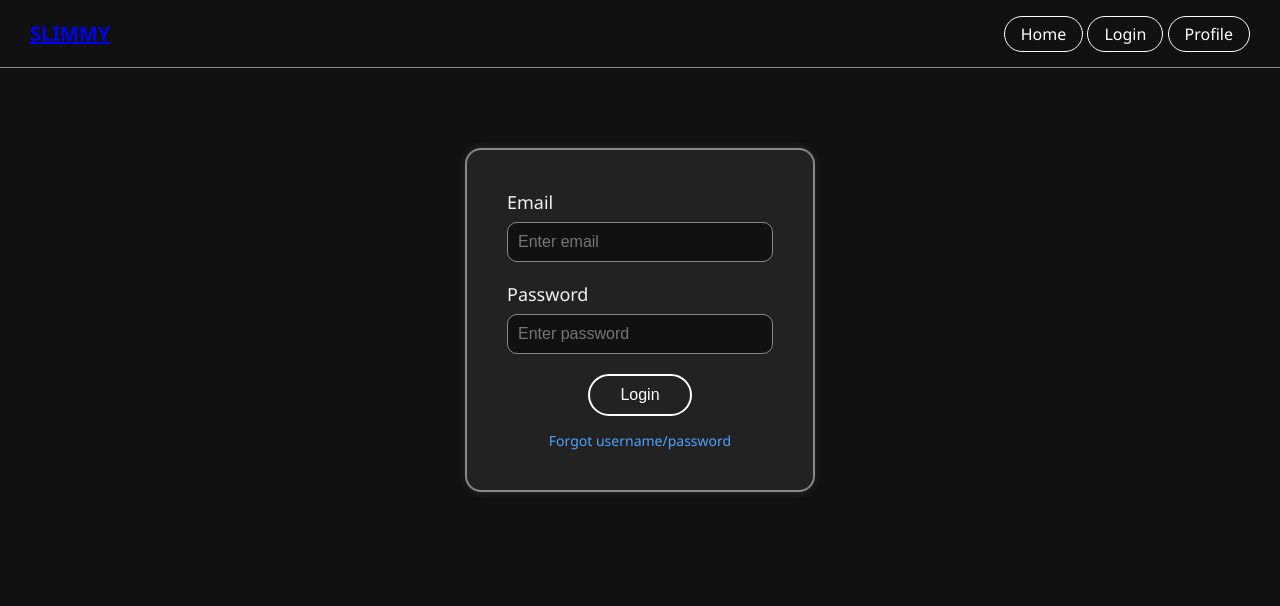
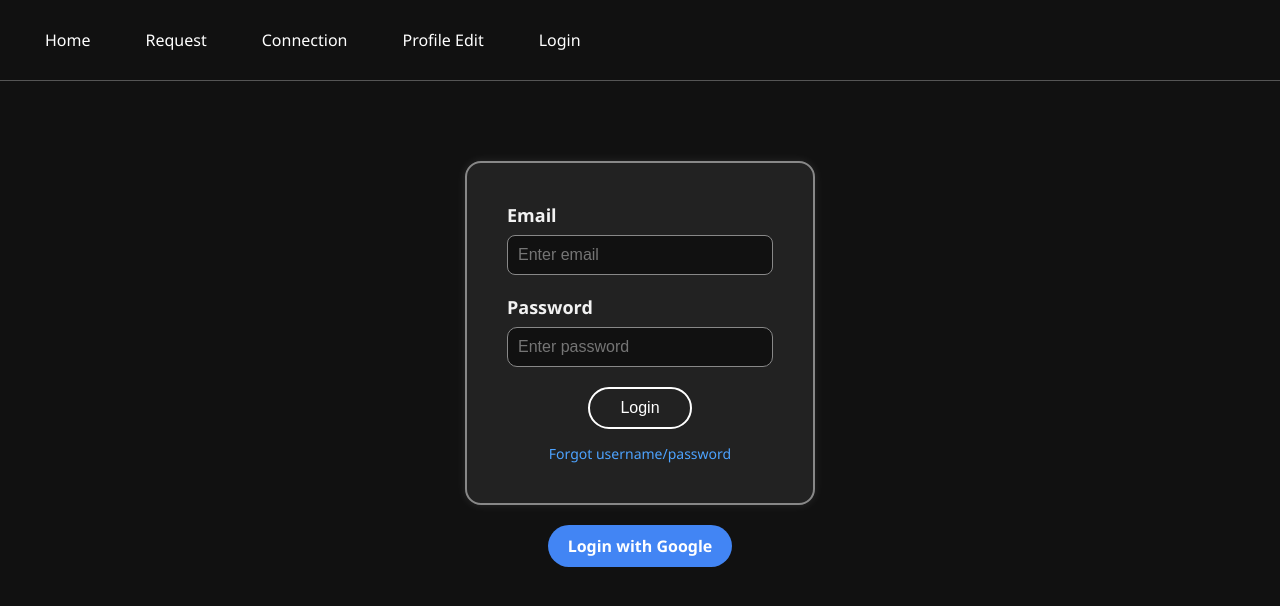
Before and after one commit to yaksuu007/ODOO_HACKATHON, a Flask app: page / in a window 1280 px wide. Shown: the top 606 px of the page. Run offline with Flask 3, Linux system fonts and the light colour scheme; parts of the project's set-up code (start-up, migrations or seed data) failed here and were passed over.

Commit message:
Update login page(here i not uplode me client_jason file for saftey purpose)

```diff
--- a/app.py
+++ b/app.py
@@ -1,20 +1,27 @@
 from flask import Flask, redirect, url_for, session, render_template
 from flask_dance.contrib.google import make_google_blueprint, google
 import os
+import json
 
 app = Flask(__name__)
-app.secret_key = "super_secret_key"
+app.secret_key = "super_secret_key"  # use secure key in production
 
-# client_secret.json
+# Allow insecure transport for local dev (don't use in production)
 os.environ["OAUTHLIB_INSECURE_TRANSPORT"] = "1"
+
+# === Load Google credentials from client_secret.json ===
+with open("client_secret.json", "r") as f:
+    client_data = json.load(f)["web"]
+
 google_bp = make_google_blueprint(
-    client_secrets_file="client_secret.json",
+    client_id=client_data["client_id"],
+    client_secret=client_data["client_secret"],
     scope=["profile", "email"],
-    redirect_to="profile"
+    redirect_url="/profile"
 )
 app.register_blueprint(google_bp, url_prefix="/login")
 
-
+# === Routes ===
 @app.route("/")
 def home():
     return render_template("login.html")
@@ -38,5 +45,6 @@ def logout():
     return redirect(url_for("home"))
 
 
+# === Run app ===
 if __name__ == "__main__":
     app.run(host="127.0.0.1", port=9000, debug=True)
--- a/static/style/styles.css
+++ b/static/style/styles.css
@@ -1,4 +1,4 @@
-/* Base Reset */
+/* Reset */
 * {
   margin: 0;
   padding: 0;
@@ -16,39 +16,37 @@ body {
 /* Navbar */
 .navbar {
   background-color: #111;
-  color: white;
   padding: 20px 30px;
-  display: flex;
-  justify-content: space-between;
-  align-items: center;
-  border-bottom: 1px solid #888;
+  border-bottom: 1px solid #555;
 }
 
 .navbar-left {
-  font-size: 20px;
-  font-weight: bold;
+  display: flex;
+  gap: 25px;
 }
 
-.navbar-right a {
-  color: white;
+.navbar-left a {
+  color: #fff;
   text-decoration: none;
-  border: 1px solid white;
-  padding: 6px 16px;
+  font-size: 16px;
+  padding: 8px 14px;
+  border: 1px solid transparent;
   border-radius: 20px;
-  font-size: 16px;
+  transition: all 0.3s ease;
 }
 
-.navbar-right a:hover {
+.navbar-left a:hover {
+  border-color: white;
   background-color: white;
   color: #111;
-  transition: 0.3s;
 }
 
-/* Login Box */
+/* Login Page */
 .login-container {
   display: flex;
   justify-content: center;
   align-items: center;
+  flex-direction: column;
   margin-top: 80px;
 }
 
@@ -58,7 +56,7 @@ body {
   border: 2px solid #888;
   border-radius: 16px;
   width: 350px;
-  box-shadow: 0 0 10px rgba(255,255,255,0.1);
+  box-shadow: 0 0 10px rgba(255, 255, 255, 0.1);
 }
 
 .form-group {
@@ -116,4 +114,134 @@ body {
   text-decoration: underline;
 }
 
-/* Profile page styles (already in profile.html inline, optional to move here) */
+/* Google Login */
+.google-login {
+  text-align: center;
+  margin-top: 20px;
+}
+
+.google-btn {
+  display: inline-block;
+  padding: 10px 20px;
+  background-color: #4285F4;
+  color: white;
+  text-decoration: none;
+  border-radius: 25px;
+  font-size: 16px;
+  font-weight: bold;
+  border: none;
+}
+
+.google-btn:hover {
+  background-color: #3367D6;
+  transition: 0.3s ease-in-out;
+}
+
+/* Profile Page Styles */
+.container {
+  background: #222;
+  max-width: 700px;
+  margin: 50px auto;
+  padding: 20px;
+  border-radius: 12px;
+  box-shadow: 0 0 10px rgba(255, 255, 255, 0.05);
+}
+
+.container h2 {
+  text-align: center;
+  margin-bottom: 25px;
+}
+
+.field {
+  margin-bottom: 15px;
+}
+
+label {
+  display: block;
+  font-weight: bold;
+  margin-bottom: 5px;
+}
+
+input[type="text"],
+input[type="file"],
+select,
+textarea {
+  width: 100%;
+  padding: 10px;
+  border: 1px solid #888;
+  border-radius: 8px;
+  background-color: #111;
+  color: white;
+  font-size: 16px;
+}
+
+.tags-container {
+  display: flex;
+  flex-wrap: wrap;
+  gap: 5px;
+  margin-bottom: 10px;
+}
+
+.tag {
+  background-color: #007bff;
+  color: white;
+  padding: 5px 10px;
+  border-radius: 20px;
+  display: flex;
+  align-items: center;
+  font-size: 14px;
+}
+
+.tag span {
+  margin-left: 8px;
+  cursor: pointer;
+}
+
+.toggle-switch {
+  display: flex;
+  align-items: center;
+  gap: 10px;
+}
+
+.toggle-switch input {
+  transform: scale(1.2);
+}
+
+.buttons {
+  display: flex;
+  justify-content: flex-end;
+  gap: 10px;
+  margin-top: 20px;
+}
+
+button.save-btn {
+  background-color: #28a745;
+  color: white;
+}
+
+button.discard-btn {
+  background-color: #dc3545;
+  color: white;
+}
+
+button.save-btn,
+button.discard-btn {
+  padding: 10px 20px;
+  border: none;
+  border-radius: 8px;
+  cursor: pointer;
+}
+
+.profile-photo {
+  display: flex;
+  align-items: center;
+  gap: 15px;
+}
+
+.profile-photo img {
+  width: 80px;
+  height: 80px;
+  border-radius: 50%;
+  object-fit: cover;
+  border: 2px solid #007bff;
+}
--- a/templates/login.html
+++ b/templates/login.html
@@ -25,6 +25,10 @@
         <a href="#" class="forgot-link">Forgot username/password</a>
       </div>
     </form>
+
+    <div class="google-login">
+      <a href="{{ url_for('google.login') }}" class="google-btn">Login with Google</a>
+    </div>
   </div>
 </body>
 </html>
--- a/templates/navbar.html
+++ b/templates/navbar.html
@@ -1,10 +1,10 @@
+<!-- templates/navbar.html -->
 <nav class="navbar">
   <div class="navbar-left">
-    <a href="/">SLIMMY</a>
-  </div>
-  <div class="navbar-right">
     <a href="/">Home</a>
+    <a href="/request">Request</a>
+    <a href="/connections">Connection</a>
+    <a href="/profile">Profile Edit</a>
     <a href="/login">Login</a>
-    <a href="/profile">Profile</a>
   </div>
 </nav>
```
